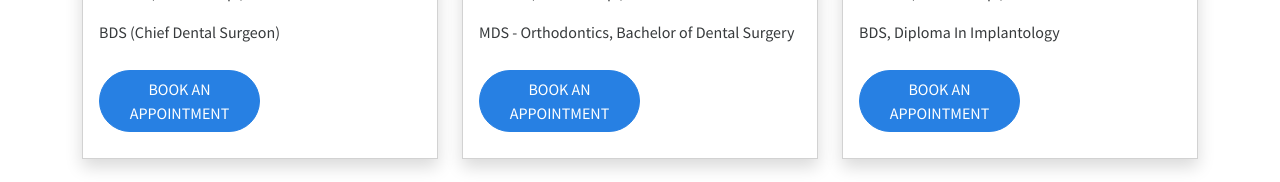
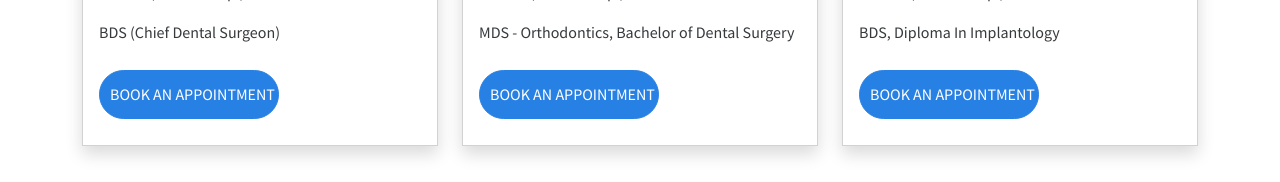
Before and after one commit to sandrajose14/group-project-dentalclinic, a React (Vite) app: page /treatment/doctor in a window 1280 px wide. Shown: the part 590-772 px from the top of the page. Built offline with nearby package versions, Linux system fonts and the light colour scheme.

Commit message:
button modified

```diff
--- a/src/pages/Doctors.jsx
+++ b/src/pages/Doctors.jsx
@@ -43,7 +43,18 @@ function Doctors() {
                                     <h5 className="card-title">{doctor.name}</h5>
                                     <p className="card-text">{doctor.experience}</p>
                                     <p className="card-text">{doctor.specialty}</p>
-                                    <Button onClick={handleShowModal} className='btn btn-primary w-50 h-50' >Book an Appointment</Button>
+                                    <Button
+    onClick={handleShowModal}
+    className='btn btn-primary'
+    style={{
+        width: '180px',
+        whiteSpace: 'nowrap',
+        padding: '10px 10px'
+    }}
+>
+    Book an Appointment
+</Button>
+
                                 </div>
                             </div>
                         </div>
```
